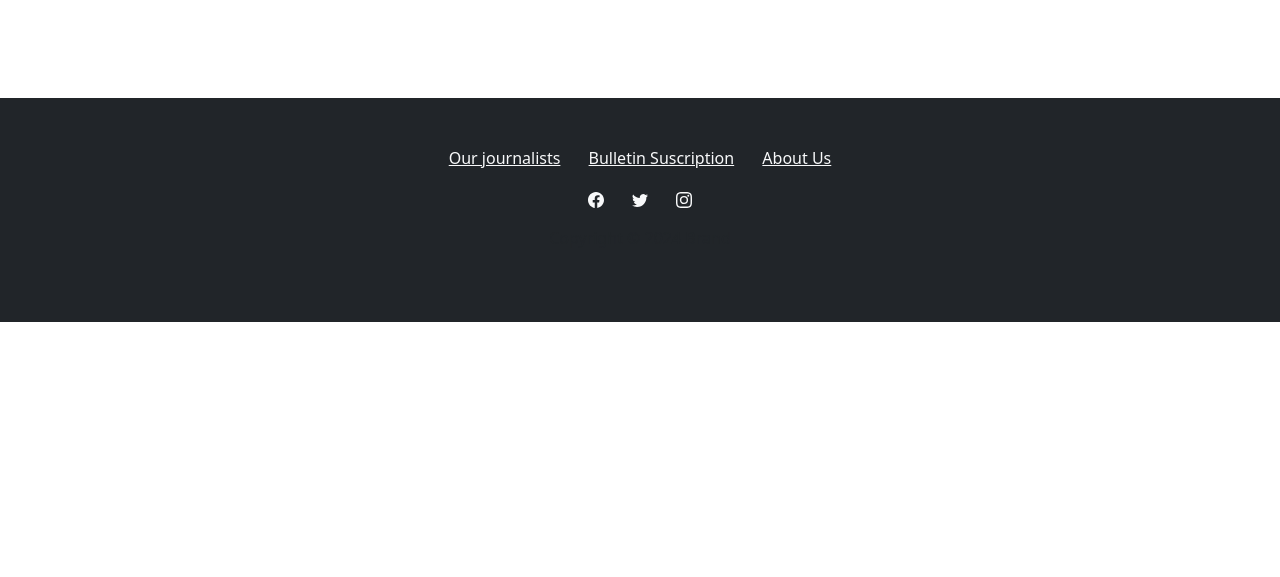
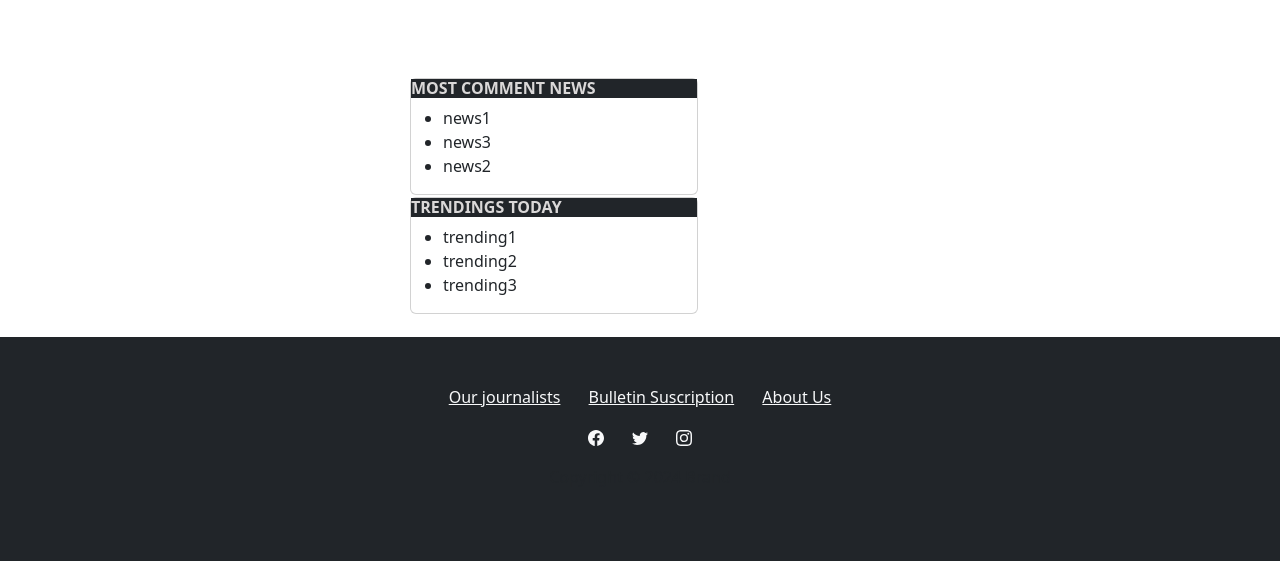
Before and after one commit to davidfernndez775/tp_news, a Django app: page / in a window 1280 px wide. Shown: the part 102-679 px from the top of the page. Run offline with Django 4.2, Linux system fonts and the light colour scheme; data that the repository does not hold is empty; some libraries are stand-ins or nearby versions.

Commit message:
login done

```diff
--- a/TP_news/settings.py
+++ b/TP_news/settings.py
@@ -38,6 +38,7 @@ INSTALLED_APPS = [
     'django.contrib.messages',
     'django.contrib.staticfiles',
     'debug_toolbar',
+    'bootstrap5',
     'accounts',
     'news_service',
 ]
@@ -130,6 +131,9 @@ STATICFILES_DIRS = [BASE_DIR/"static/",]
 MEDIA_URL = '/media/'
 MEDIA_ROOT = BASE_DIR.joinpath('media')
 
+LOGIN_REDIRECT_URL = 'news_service:board'
+LOGOUT_REDIRECT_URL = 'news_list'
+
 INTERNAL_IPS = ['127.0.0.1']
 
 # Default primary key field type
--- a/TP_news/urls.py
+++ b/TP_news/urls.py
@@ -22,7 +22,7 @@ from django.conf.urls.static import static
 urlpatterns = [
     path('', include('news_service.urls')),
     path('admin/', admin.site.urls),
-    path('accounts/', include('django.contrib.auth.urls')),
+    path('accounts/', include('accounts.urls', 'django.contrib.auth.urls')),
 ]
 
 # para subir imagenes y contenido multimedia
--- /dev/null
+++ b/accounts/urls.py
@@ -0,0 +1,12 @@
+from django.urls import path
+from django.contrib.auth import views as auth_views
+from accounts import views
+# from news_service import views as news_views
+
+app_name = 'accounts'
+
+urlpatterns = [
+    path('login/', auth_views.LoginView.as_view(template_name='accounts/login.html'), name='login'),
+    path('logout/', auth_views.LogoutView.as_view(), name='logout'),
+    path('signup/', views.SignUp.as_view(), name='signup'),
+]
--- /dev/null
+++ b/news_service/templates/news_service/board.html
@@ -0,0 +1,6 @@
+{% extends "base.html" %}
+{% block content %}
+    <div class="container">
+        <p>profile</p>
+    </div>
+{% endblock content %}
--- a/news_service/templates/news_service/news_list.html
+++ b/news_service/templates/news_service/news_list.html
@@ -3,17 +3,16 @@
     Home
 {% endblock title %}
 {% block content %}
-    <div class="container">
-        <div class="row">
-            {% comment %} Main space {% endcomment %}
-            <div class="col-md-8">
-                <div class="card-group">
-                    {% for post in post_list %}
-                        <div class="card">
-                            <img class="card-img-top w-100 d-block" src="{{ post.image.url }}">
-                            <div class="card-body">
+    <div class="row gy-4 row-col-1 row-cols-md-2">
+        {% for post in post_list|slice:":4" %}
+            {% comment %} se agrega el slice para limitar la cantidad de resultados {% endcomment %}
+            <div class="col">
+                <div class="card" id="news-container">
+                    <img src="{{ post.image.url }}" width="100%">
+                    <div class="card-header">
                         <h4>
-                                    <a id="card-title" href="{% url "news_detail" slug=post.slug %}">{{ post.title }}</a>
+                            <a id="card-title"
+                               href="{% url "news_service:news_detail" slug=post.slug %}">{{ post.title }}</a>
                         </h4>
                         <p class="card-text">Published on: {{ post.publish_date|date:"D M Y" }}</p>
                         <p>
@@ -32,11 +31,11 @@
                         </ul> {% endcomment %}
                     </div>
                 </div>
+            </div>
         {% endfor %}
     </div>
-            </div>
+{% endblock content %}
 {% comment %} Sidebar {% endcomment %}
-            <div class="col-md-4"></div>
-        </div>
-    </div>
-{% endblock content %}
+{% block sidebar %}
+    <div class="container" id="sidebar-container">{% include "news_service/sidebar.html" %}</div>
+{% endblock sidebar %}
--- /dev/null
+++ b/news_service/templates/news_service/sidebar.html
@@ -0,0 +1,18 @@
+{% block sidebar %}
+    <div class="card" id="side-card">
+        <h4 id="side-title">MOST COMMENT NEWS</h4>
+        <ul>
+            <li>news1</li>
+            <li>news3</li>
+            <li>news2</li>
+        </ul>
+    </div>
+    <div class="card" id="side-card">
+        <h4 id="side-title">TRENDINGS TODAY</h4>
+        <ul>
+            <li>trending1</li>
+            <li>trending2</li>
+            <li>trending3</li>
+        </ul>
+    </div>
+{% endblock sidebar %}
--- a/news_service/urls.py
+++ b/news_service/urls.py
@@ -1,7 +1,10 @@
 from django.urls import path
 from . import views
+
+app_name = 'news_service'
 
 urlpatterns = [
     path('', views.NewsListView.as_view(), name='news_list'),
     path('post/<slug:slug>', views.NewsDetailView.as_view(), name='news_detail'),
+    path('board/', views.BoardView.as_view(), name='board'),
 ]
--- a/news_service/views.py
+++ b/news_service/views.py
@@ -16,3 +16,8 @@ class NewsListView(generic.ListView):
 
 class NewsDetailView(generic.DetailView):
     model = models.Post
+    template_name = 'news_service/news_detail.html'
+
+
+class BoardView(LoginRequiredMixin, generic.TemplateView):
+    template_name = 'news_service/board.html'
--- a/static/assets/css/my_styles.css
+++ b/static/assets/css/my_styles.css
@@ -40,6 +40,8 @@
 
 #content-div {
   display: flex;
+  padding-left: 10%;
+  padding-right: 10%;
 }
 
 .footer-container {
@@ -58,3 +60,25 @@
 .class-group {
   background-color: aliceblue;
 }
+
+#news-container{
+  margin-bottom: 5%;
+}
+
+#side-card{
+  width: 18rem;
+  margin-bottom: 5%;
+}
+
+#side-title{
+  color: rgb(218, 216, 216);
+  font-weight: bold;
+  font-size: 1rem;
+  background-color: #212529;
+}
+
+#welcome{
+  color: rgb(218, 216, 216);
+  font-weight: bold;
+  font-size: 1rem;
+}
--- a/templates/base.html
+++ b/templates/base.html
@@ -22,7 +22,8 @@
         <div class="navbar-container">
             <nav class="navbar navbar-expand-lg bg-dark py-3" id="navbar">
                 <div class="container">
-                    <a class="navbar-brand d-flex align-items-center" href="#">
+                    <a class="navbar-brand d-flex align-items-center"
+                       href="{% url "news_service:news_list" %}">
                         <img src="{% static "assets/img/logo.png" %}" width="60em" height="60em" alt="">
                     </a>
                     <button data-bs-toggle="collapse"
@@ -33,7 +34,9 @@
                     <div class="collapse navbar-collapse" id="navcol-3">
                         <ul class="navbar-nav mx-auto" id="navbar-element-group">
                             <li class="nav-item">
-                                <a class="nav-link active" id="navbar-button" href="#">RECENT</a>
+                                <a class="nav-link active"
+                                   id="navbar-button"
+                                   href="{% url "news_service:news_list" %}">RECENT</a>
                             </li>
                             <li class="nav-item">
                                 <a class="nav-link active" id="navbar-button" href="#">POLITICS</a>
@@ -56,20 +59,28 @@
                                 </div>
                             </li>
                         </ul>
-                        <button class="btn btn-primary" type="button" id="login-button">
-                            <strong>LOGIN</strong>
-                        </button>
+                        {% if user.is_authenticated %}
+                            <p class="navbar-text" id="welcome">Welcome: {{ user.username }}</p>
+                            <img src="{{ journalist.photo.url }}" alt="" width="30em" height="30em">
+                        {% else %}
+                            <a href="{% url 'accounts:login' %}">
+                                <button class="btn btn-primary" type="button" id="login-button">
+                                    <strong>LOGIN</strong>
+                                </button>
+                            </a>
+                        {% endif %}
                     </div>
                 </div>
             </nav>
         </div>
-        <div class="flex-grow-1 body-container" id="content-div">
+        {% comment %} para hacer responsive columns {% endcomment %}
+        <div class="container-fluid body-container" id="content-div">
             <div class="row">
-                <div class="col-md-9">
+                <div class="col-12 col-sm-12 col-md-9">
                     {% block content %}
                     {% endblock content %}
                 </div>
-                <div class="col-md-3">
+                <div class="col-12 col-sm-12 col-md-3">
                     {% block sidebar %}
                     {% endblock sidebar %}
                 </div>
```
Also changed, not shown: accounts/templates/accounts/login.html (added, +12 -0 lines), accounts/views.py (+10 -1 lines), news_service/templates/news_service/news_detail.html (added, +22 -0 lines), accounts/templates/accounts/signup.html (added). Lines whose indentation alone changed are shown as unchanged.
